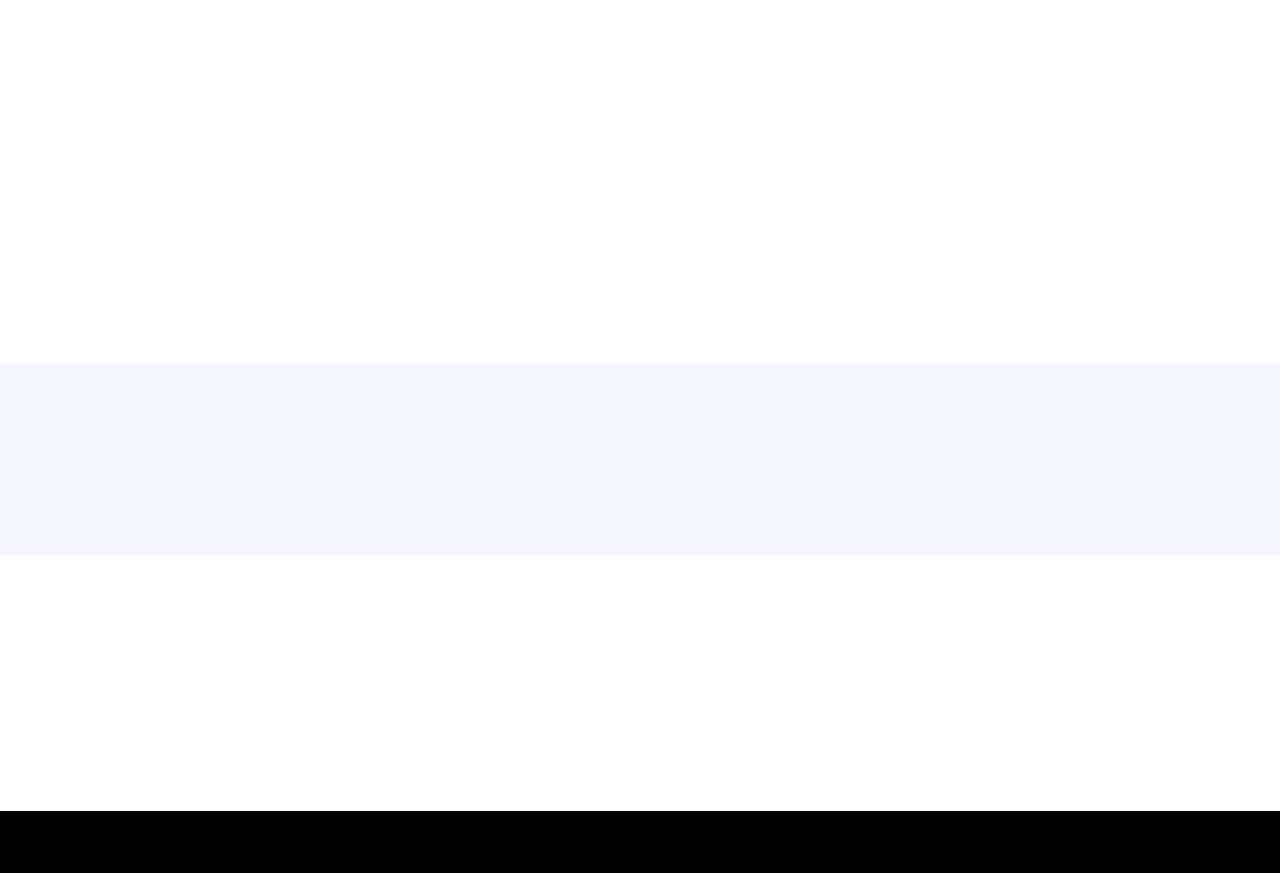
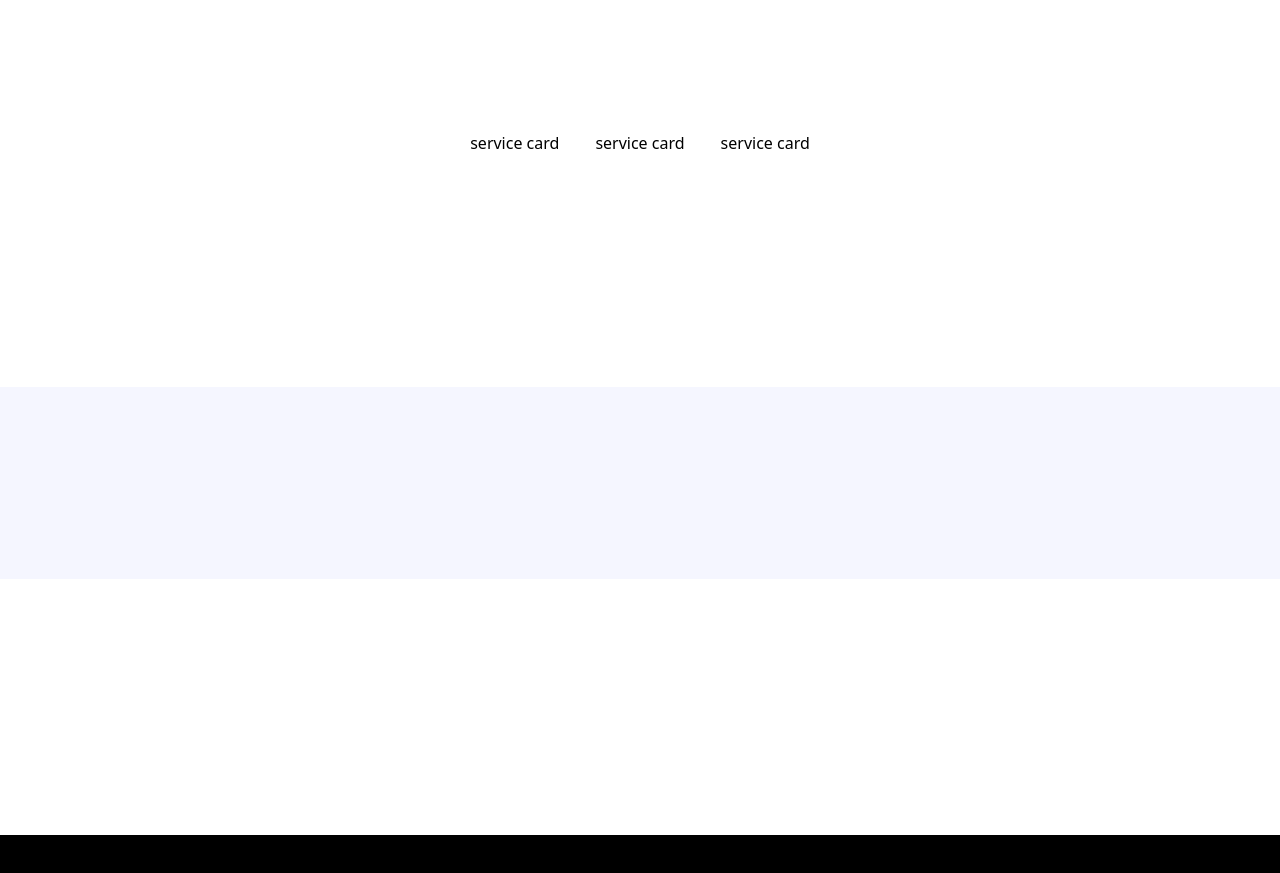
Before and after one commit to TalalAhmed31/nike-clone, a React (Vite) app: page / in a window 1280 px wide. Shown: the part 2320-3193 px from the top of the page. Built offline with nearby package versions, Linux system fonts and the light colour scheme; a web font is replaced by a local one.

Commit message:
service card addition

```diff
--- /dev/null
+++ b/src/section/ServiceCard.jsx
@@ -0,0 +1,11 @@
+import React from 'react'
+
+const ServiceCard = () => {
+  return (
+    <div>
+      service card
+    </div>
+  )
+}
+
+export default ServiceCard
--- a/src/section/Services.jsx
+++ b/src/section/Services.jsx
@@ -1,9 +1,14 @@
 import { services } from "../constants"
+import ServiceCard from "./ServiceCard"
 
 const Services = () => {
   return (
     <section className="flex justify-center max-container flex-wrap gap-9">
 
+    {services.map((service) => (
+      <ServiceCard key={service.label}
+      {... service} />
+    ))}
     </section>
   )
 }
```
